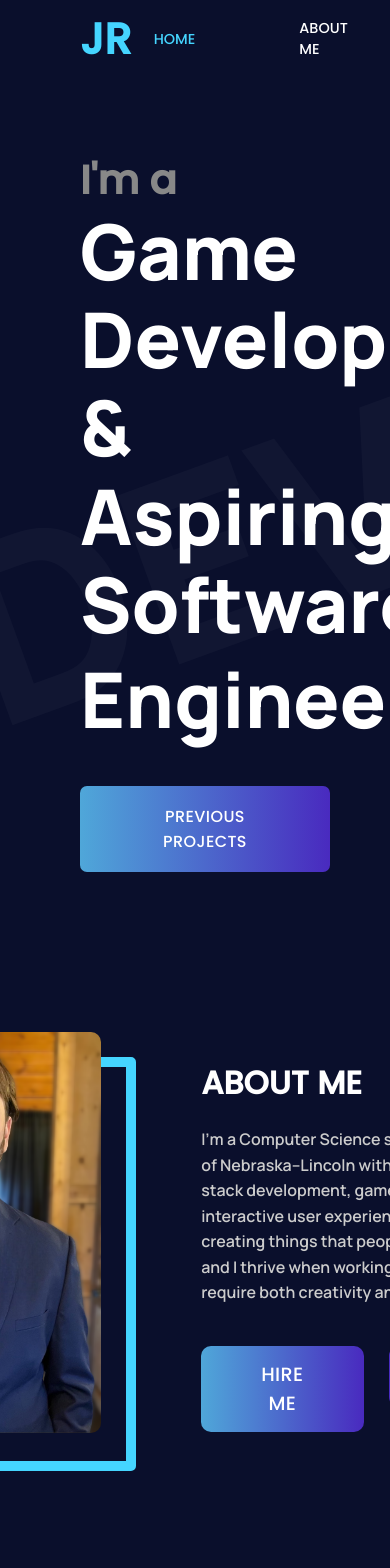
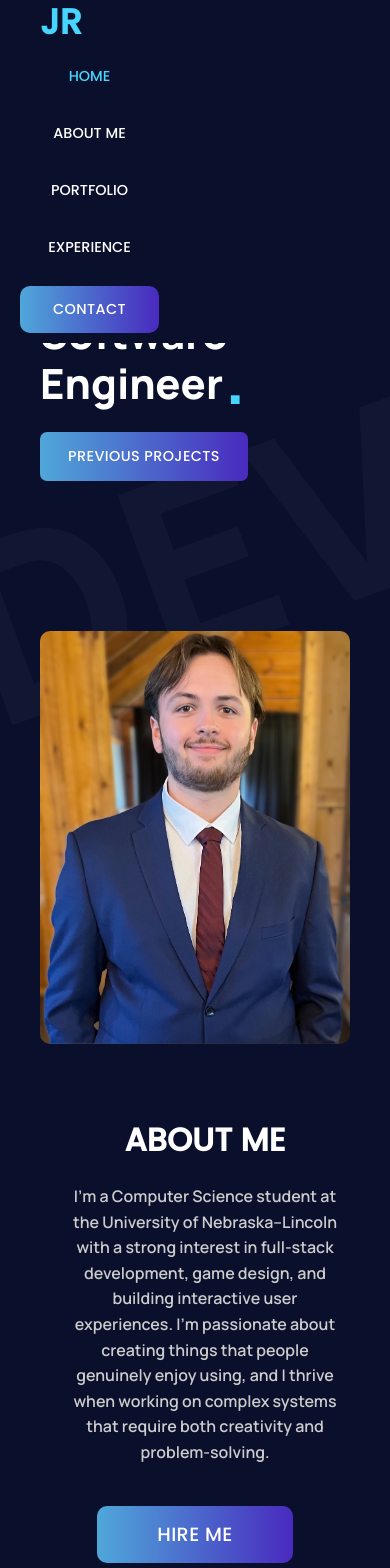
Before and after one commit to jacobrieker/websiteportfolio, a React (Create React App) app: page / in a window 390 px wide. Shown: the top 1568 px of the page. Built offline with nearby package versions, Linux system fonts and the light colour scheme.

Commit message:
Update Main.css with Mobile screen changes

```diff
--- a/src/Main.css
+++ b/src/Main.css
@@ -661,7 +661,6 @@ body {
     font-weight: 500;
   }
 
- /* Default arrow for non-editable text */
 body, p, h1, h2, h3, h4, h5, h6, span {
     cursor: default;
   }
@@ -670,3 +669,132 @@ body, p, h1, h2, h3, h4, h5, h6, span {
   a, button {
     cursor: pointer;
   }
+
+
+
+  /* 📱 Mobile Optimizations for screens smaller than 768px */
+@media (max-width: 768px) {
+  .hero-wrapper {
+    padding: 80px 20px 0 20px;
+  }
+
+  .hero-title {
+    font-size: 2.6rem;
+  }
+
+  .hero-title .dot {
+    font-size: 4rem;
+  }
+
+  .hero-last-line {
+    top: -20px;
+  }
+
+  .projects-btn {
+    font-size: 0.9rem;
+    padding: 14px 28px;
+  }
+
+  .navbar {
+    flex-direction: column;
+    padding: 10px 20px;
+    align-items: flex-start;
+    gap: 10px;
+  }
+
+  .logo {
+    padding-left: 20px;
+    font-size: 2.2rem;
+  }
+
+  .nav-links {
+    flex-direction: column;
+    gap: 20px;
+    padding: 0;
+  }
+
+  .about-section {
+    flex-direction: column;
+    padding: 30px 20px;
+  }
+
+  .about-container {
+    flex-direction: column;
+    align-items: center;
+    gap: 40px;
+  }
+
+  .about-image {
+    width: 100%;
+  }
+
+  .about-image-frame {
+    display: none;
+  }
+
+  .about-content {
+    max-width: 100%;
+    text-align: center;
+    padding: 0 10px;
+  }
+
+  .about-buttons {
+    flex-direction: column;
+    align-items: center;
+    margin-left: 0;
+  }
+
+  .portfolio-section {
+    padding: 20px;
+  }
+
+  .project {
+    flex-direction: column !important;
+    gap: 40px;
+  }
+
+  .project-video-wrapper {
+    width: 100%;
+  }
+
+  .project-text {
+    max-width: 100%;
+    text-align: center;
+  }
+
+  .experience-section {
+    padding: 60px 20px;
+  }
+
+  .experience-grid {
+    gap: 30px;
+  }
+
+  .contact-background {
+    padding: 20px;
+    width: 100%;
+    margin-left: 0;
+    border-radius: 60px;
+  }
+
+  .contact-content {
+    flex-direction: column;
+    gap: 40px;
+    padding: 0 10px;
+  }
+
+  .contact-left,
+  .contact-form-wrapper {
+    padding: 0;
+    margin: 0 auto;
+  }
+
+  .contact-form-wrapper {
+    max-width: 100%;
+    width: 100%;
+  }
+
+  .video-arrows {
+    top: 60%;
+  }
+}
```
